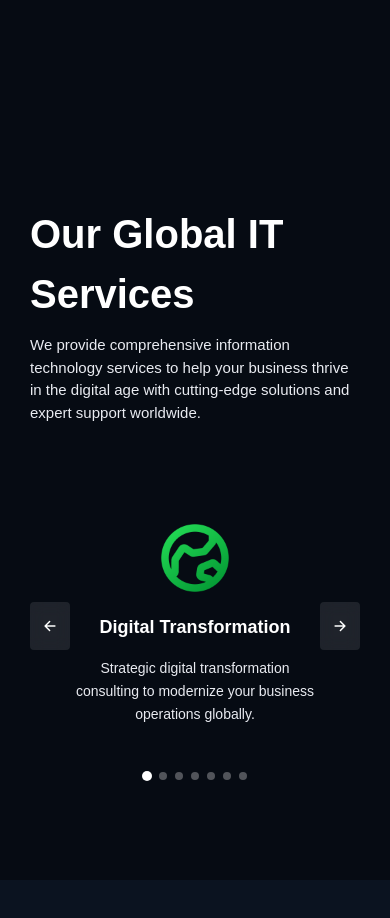
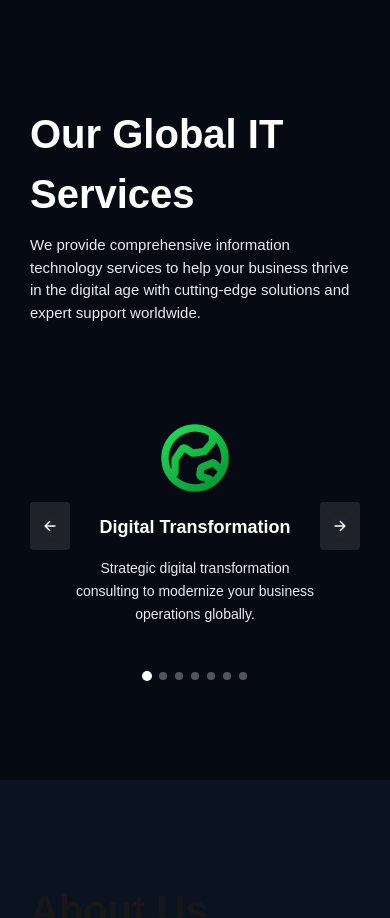
Before and after one commit to Andak-Creates/true-north-design2, a Next.js app: page / in a window 390 px wide. Shown: the part 1476-2394 px from the top of the page. Built offline with nearby package versions, Linux system fonts and the light colour scheme.

Commit message:
chore: adjusted padding for service section

```diff
--- a/components/Services.tsx
+++ b/components/Services.tsx
@@ -111,7 +111,7 @@ const Services = () => {
   return (
     <section
       id="services"
-      className="text-center relative px-[30px] py-[100px]  scroll-mt-[50px] darkColor md:border-t-[0.5px] md:border-[#aaaaaa23]"
+      className="text-center relative px-[30px] pt-0 pb-[100px] md:py-[100px]  scroll-mt-[50px] darkColor md:border-t-[0.5px] md:border-[#aaaaaa23]"
     >
       <div
         className="w-full md:w-[70%] lg:w-[75%] mx-auto text-left md:text-center mb-12"
```
